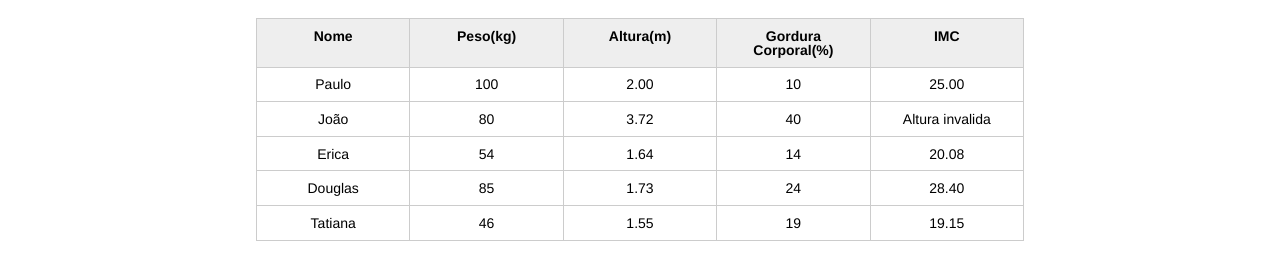
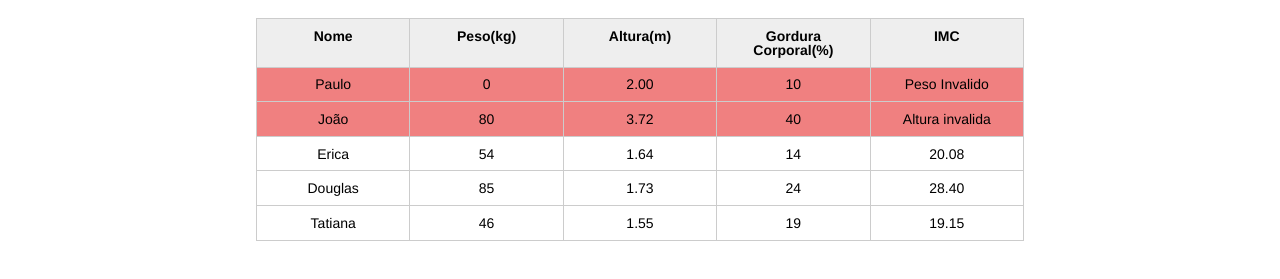
Before and after one commit to marceloTurin/curso-javascript, a plain HTML site: page introducao-javascript/index.html in a window 1280 px wide. Shown: the part 123-402 px from the top of the page. Drawn offline with Linux system fonts and the light colour scheme.

Commit message:
Aula 3: Estilos com JavaScript

```diff
--- a/introducao-javascript/css/index.css
+++ b/introducao-javascript/css/index.css
@@ -132,3 +132,6 @@ button[disabled=disabled], button:disabled {
 .campo-invalido{
 	border: 1px solid red;
 }
+.paciente-invalido{
+	background-color: lightcoral;
+}
--- a/introducao-javascript/index.html
+++ b/introducao-javascript/index.html
@@ -30,7 +30,7 @@
 					<tbody id="tabela-pacientes">
 						<tr class="paciente" id="primeiro-paciente" >
 							<td class="info-nome">Paulo</td>
-							<td class="info-peso">100</td>
+							<td class="info-peso">0</td>
 							<td class="info-altura">2.00</td>
 							<td class="info-gordura">10</td>
 							<td class="info-imc">0</td>
--- a/introducao-javascript/js/principal.js
+++ b/introducao-javascript/js/principal.js
@@ -37,7 +37,9 @@ for ( var i = 0; i < pacientes.length ; i++){
 	if (peso <= 0 || peso >= 1000) {
 		console.log("Peso invalido");
 		pesoEhValido = false;
-		tdImc.textContent = "Peso Invalido"
+		tdImc.textContent = "Peso Invalido";
+		//Adiciona uma classe css
+		paciente.classList.add("paciente-invalido");
 	}
 
 	//Verifica Altura
@@ -45,6 +47,9 @@ for ( var i = 0; i < pacientes.length ; i++){
 		console.log("Altura invalida");
 		alturaEhValida = false;
 		tdImc.textContent = "Altura invalida";
+		//Adiciona um estilo css
+		paciente.style.backgroundColor = "lightcoral";
+
 	}
 
 	//Verifica se as variaveis de verificação são true para fazer o calculo de IMC
```
